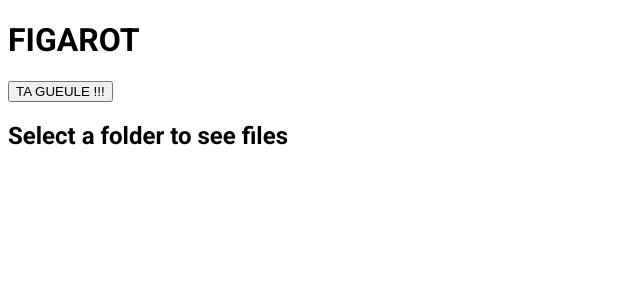
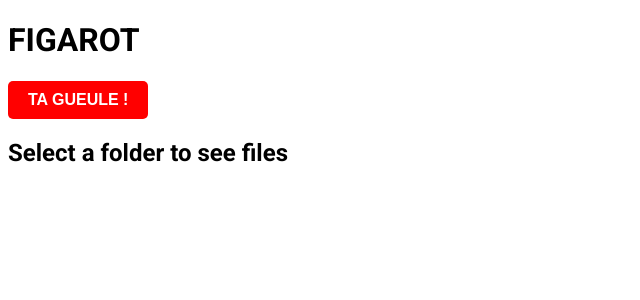
Before and after one commit to MathieuPlau/Figarot, a Flask app: template app/templates/sounds.html in a window 1280 px wide. Shown: the top 300 px of the page, without its empty margins (0-640 px from the left). Run offline with Flask 3, Linux system fonts and the light colour scheme; the template is opened without the code that fills it, so the values that code supplies are empty.

Commit message:
Joli bouton

```diff
--- a/app/templates/sounds.html
+++ b/app/templates/sounds.html
@@ -59,6 +59,22 @@
             margin-top: 10px;
             margin-bottom: 10px;
         }
+        #stopButton {
+        background-color: red; /* Red background */
+        color: white; /* White text */
+        font-weight: bold; /* Bold text */
+        border: none; /* Remove borders */
+        padding: 10px 20px; /* Add padding for a larger button */
+        font-size: 16px; /* Increase font size */
+        border-radius: 5px; /* Add rounded corners */
+        cursor: pointer; /* Change cursor to pointer on hover */
+        transition: background-color 0.3s ease; /* Smooth hover effect */
+        }
+        #stopButton:hover {
+        background-color: darkred; /* Darker red on hover */
+        }
+</style>
+
     </style>
 </head>
 <body>
@@ -66,7 +82,7 @@
 
     <!-- Controls -->
     <div id="controls">
-        <button onclick="killAllSounds()">TA GUEULE !!!</button>
+        <button id="stopButton" onclick="killAllSounds()">TA GUEULE !</button>
     </div>
 
     <!-- Tabs for Folders -->
```
